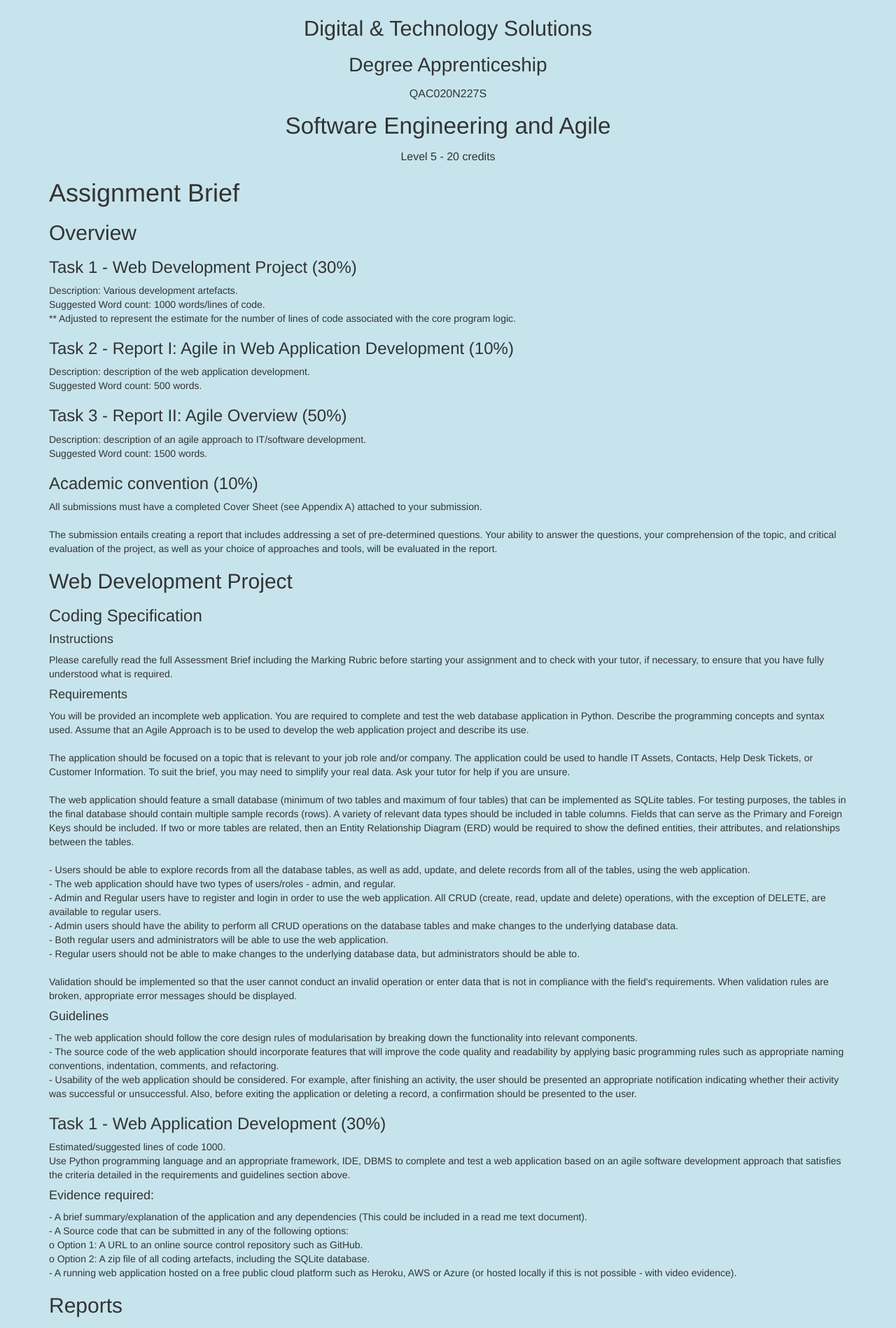
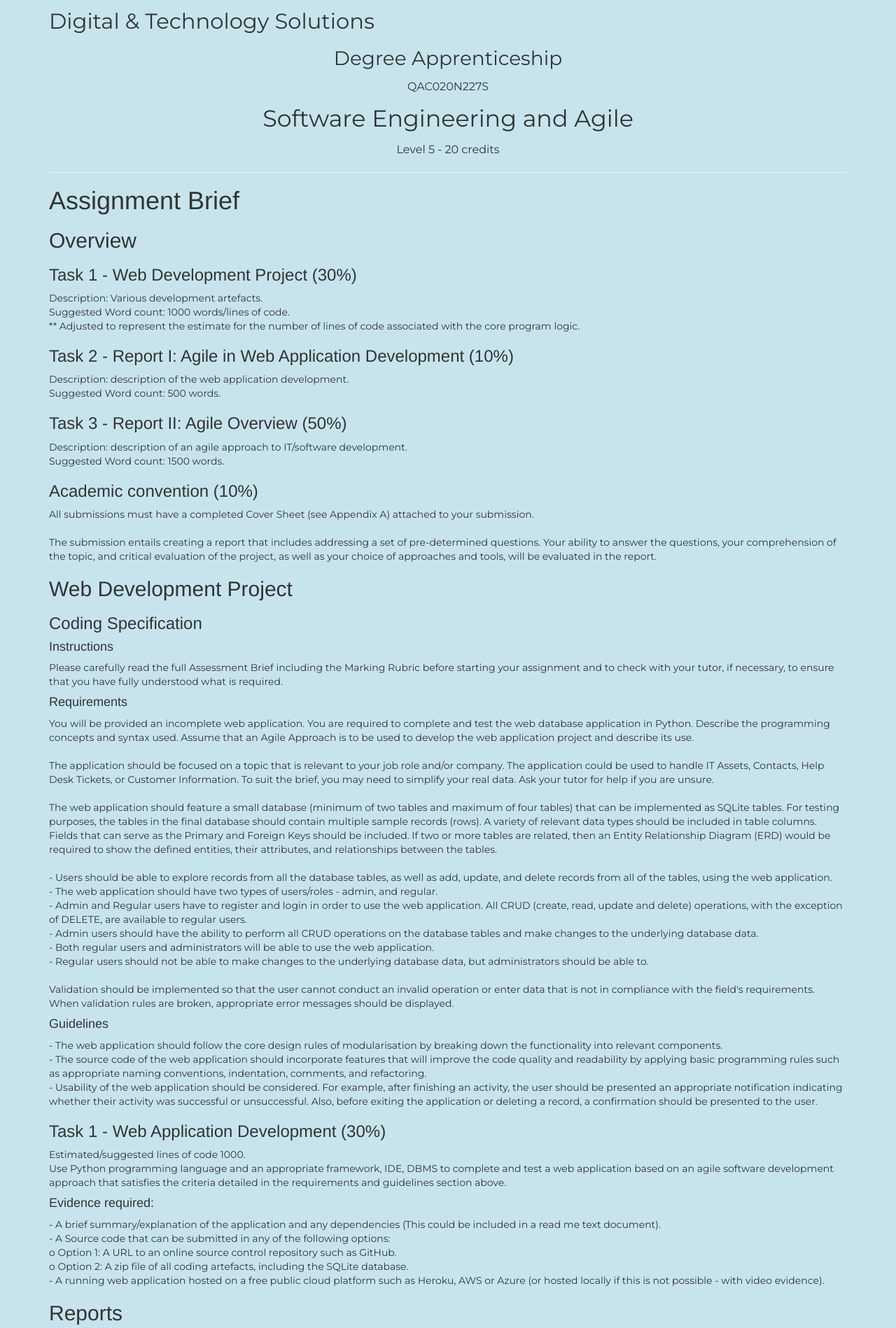
Before and after one commit to Damunns/PrintersSEAWebApp, a Django app: page /brief/ in a window 1280 px wide. Shown: the part 51-1949 px from the top of the page at 70% size. Run offline with Django 3.2, Linux system fonts and the light colour scheme; some libraries are stand-ins or nearby versions.

Commit message:
Added style.css

```diff
--- /dev/null
+++ b/app/static/app/content/style.css
@@ -0,0 +1,6 @@
+@import url('https://fonts.googleapis.com/css2?family=Montserrat:ital,wght@0,100..900;1,100..900&display=swap');
+
+.brief-container {
+  font-family: "Montserrat", sans-serif;
+  font-weight: 400;
+}
--- a/app/templates/app/brief.html
+++ b/app/templates/app/brief.html
@@ -1,46 +1,45 @@
 {% extends "app/layout.html" %}
 
 {% block content %}
-<div>
-    &nbsp;
-</div>
-<p style='text-align: center' class='assignment-brief'>
+<div class="brief-container">
+    <p style='text-align: center' ></p>
     <span style='font-size:23.0pt'>
         Digital &amp; Technology Solutions
     </span>
 </p>
-<p style='text-align: center' class='assignment-brief'>
+<p style='text-align: center' >
     <span style='font-size:21.0pt'>
         Degree Apprenticeship
     </span>
 </p>
-<p style='text-align: center' class='assignment-brief'>
+<p style='text-align: center' >
     <span style='font-size:12.0pt'>
         QAC020N227S
     </span>
 </p>
 
-<p style='text-align: center' class='assignment-brief'>
+<p style='text-align: center' >
     <span style='font-size:25.0pt'>
         Software Engineering and Agile
     </span>
 </p>
 
-<p style='text-align: center' class='assignment-brief'>
+<p style='text-align: center' >
     <span style='font-size: 12.0pt'>
         Level 5 - 20 credits
     </span>
 </p>
-<h1 class='assignment-brief'>
+<hr>
+<h1 >
     {{ title }}
 </h1>
-<h3 class='assignment-brief'>
+<h3 >
     {{ message }}
 </h3>
-<h2 class='assignment-brief'>
+<h2 >
     Overview
 </h2>
-<h3 class='assignment-brief'>
+<h3 >
     Task 1 - Web Development Project (30%)
 </h3>
 <p>
@@ -48,40 +47,40 @@
     Suggested Word count: 1000 words/lines of code.<br>
     ** Adjusted to represent the estimate for the number of lines of code associated with the core program logic.
 </p>
-<h3 class='assignment-brief'>
+<h3 >
     Task 2 - Report I: Agile in Web Application Development (10%)
 </h3>
 <p>
     Description: description of the web application development.<br>
     Suggested Word count: 500 words.
 </p>
-<h3 class='assignment-brief'>
+<h3 >
     Task 3 - Report II: Agile Overview (50%)
 </h3>
 <p>
     Description: description of an agile approach to IT/software development.<br>
     Suggested Word count: 1500 words.
 </p>
-<h3 class='assignment-brief'>
+<h3 >
     Academic convention (10%)
 </h3>
 <p>
     All submissions must have a completed Cover Sheet (see Appendix A) attached to your submission.<br><br>
     The submission entails creating a report that includes addressing a set of pre-determined questions. Your ability to answer the questions, your comprehension of the topic, and critical evaluation of the project, as well as your choice of approaches and tools, will be evaluated in the report.
 </p>
-<h2 class='assignment-brief'>
+<h2 >
     Web Development Project
 </h2>
-<h3 class='assignment-brief'>
+<h3 >
     Coding Specification
 </h3>
-<h4 class='assignment-brief'>
+<h4 >
     Instructions
 </h4>
 <p>
     Please carefully read the full Assessment Brief including the Marking Rubric before starting your assignment and to check with your tutor, if necessary, to ensure that you have fully understood what is required.
 </p>
-<h4 class='assignment-brief'>
+<h4 >
     Requirements
 </h4>
 <p>
@@ -100,7 +99,7 @@
 
     Validation should be implemented so that the user cannot conduct an invalid operation or enter data that is not in compliance with the field's requirements. When validation rules are broken, appropriate error messages should be displayed.
 </p>
-<h4 class='assignment-brief'>
+<h4 >
     Guidelines
 </h4>
 <p>
@@ -108,14 +107,14 @@
     -	The source code of the web application should incorporate features that will improve the code quality and readability by applying basic programming rules such as appropriate naming conventions, indentation, comments, and refactoring.<br>
     -	Usability of the web application should be considered. For example, after finishing an activity, the user should be presented an appropriate notification indicating whether their activity was successful or unsuccessful. Also, before exiting the application or deleting a record, a confirmation should be presented to the user.
 </p>
-<h3 class='assignment-brief'>
+<h3 >
     Task 1 - Web Application Development (30%)
 </h3>
 <p>
     Estimated/suggested lines of code 1000.<br>
     Use Python programming language and an appropriate framework, IDE, DBMS to complete and test a web application based on an agile software development approach that satisfies the criteria detailed in the requirements and guidelines section above.
 </p>
-<h4 class='assignment-brief'>
+<h4 >
     Evidence required:
 </h4>
 <p>
@@ -125,24 +124,24 @@
     o	Option 2: A zip file of all coding artefacts, including the SQLite database.<br>
     -	A running web application hosted on a free public cloud platform such as Heroku, AWS or Azure (or hosted locally if this is not possible - with video evidence).
 </p>
-<h2 class='assignment-brief'>
+<h2 >
     Reports
 </h2>
-<h3 class='assignment-brief'>
+<h3 >
     Task 2 - Agile in Web Application Development (10%)
 </h3>
 <p>
     Estimated 500 words.<br><br>
     Explain the elements you used (or could have used) based on an agile framework in the development of your web application. Explain what each of the elements does, how you may have used it and where possible provide evidence of its use in your web application development.
 </p>
-<h4 class='assignment-brief'>
+<h4 >
     Evidence required:
 </h4>
 <p>
     -	A brief explanation of the web development project and artefacts.<br>
     -	Evidence of artefacts used (indicate the option chosen to submit the source code).
 </p>
-<h3 class='assignment-brief'>
+<h3 >
     Task 3 - Report on Agile Overview (50%)
 </h3>
 <p>
@@ -151,7 +150,7 @@
     -	Compare, contrast, and critically evaluate the essential features of your IT/Software development approach within your workplace to an Agile software development framework such as SCRUM, KANBAN, LEAN, etc.  Ensure that you cover all the important features of agile project development principles that relates to the framework you have chosen.<br>
     -	Propose an approach for introducing/improving an agile development approach in a way that would benefit your organisation. Suggest ways of implementing your proposed approach.
 </p>
-<h2 class='assignment-brief'>
+<h2 >
     Academic Conventions (10%)
 </h2>
 <p>
@@ -163,10 +162,10 @@
     -	A bibliography/list of any references cited in the code should be included with your website code. Relevant code references should be cited and formatted using the (PDF) Referencing within Code in Software Engineering Education! (researchgate.net):<br>
     <a href="https://www.researchgate.net/publication/233473922_Referencing_within_Code_in_Software_Engineering_Education">Referencing within Code in Software Engineering Education</a> (PDF)
 </p>
-<h2 class='assignment-brief'>
+<h2 >
     General Assessment Brief Guidance
 </h2>
-<h3 class='assignment-brief'>
+<h3 >
     Supporting Assessment documentation, rules, and regulations
 </h3>
 <p>
@@ -187,4 +186,6 @@
     -	Student feedback committees<br>
     -	External examiner reports
 </p>
+</div>
+
 {% endblock %}
--- a/app/templates/app/layout.html
+++ b/app/templates/app/layout.html
@@ -7,6 +7,7 @@
     {% load static %}
     <link rel="stylesheet" type="text/css" href="{% static 'app/content/bootstrap.min.css' %}" />
     <link rel="stylesheet" type="text/css" href="{% static 'app/content/site.css' %}" />
+    <link rel="stylesheet" type="text/css" href="{% static 'app/content/style.css' %}" />
     <script src="{% static 'app/scripts/modernizr-2.6.2.js' %}"></script>
 </head>
 
```
Also changed, not shown: app/static/app/content/bootstrap.css.
